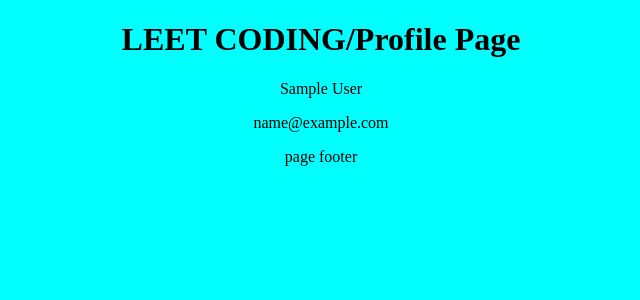
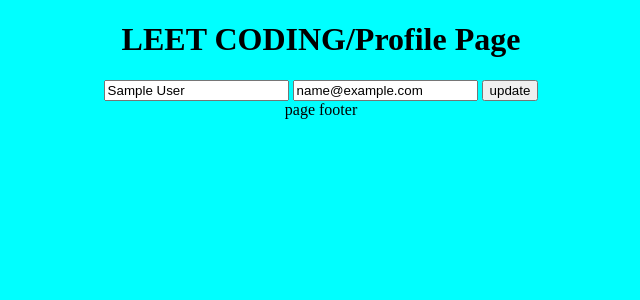
Before and after one commit to PRANJAL19668/codestudio, a Node server app: page /users/profile/600000000000000000000001 in a window 1280 px wide. Shown: the part 70-370 px from the top of the page, without its empty margins (319-959 px from the left). Run offline with Node 20, Linux system fonts and the light colour scheme; a user stored in the database is signed in; tables that the repository leaves empty hold one stand-in row (values such as "Sample post"); some libraries are stand-ins or nearby versions.

Commit message:
add changes in the users_controller.js,users.js,_header.js,user_profile.js

```diff
--- a/controller/users_controller.js
+++ b/controller/users_controller.js
@@ -13,6 +13,51 @@ module.exports.profile = async function (req, res) {
     return res.redirect("back");
   }
 };
+
+//UPDATING PROFILE PAGE
+module.exports.update = async function(req,res){
+  try{
+    //CHECKING UPDATE REQUEST,IF SOMEONE WANTS TO FIDDLE WITH MY ACCOUNT i.e,, ANY LOGGED IN USER CAN EDIT ANY OF THE USER PROFILE,IF I DONT PUT CHECKS HERE.
+    if(req.user.id == req.params.id ){
+      User.findByIdAndUpdate(req.params.id, {name:req.body.name, email: req.body.email});
+      User.findByIdAndUpdate(req.params.id, req.body);
+      return res.redirect('back');
+    } else{
+      //IF SOMEONNE IS FIDDLING WITH MY ACCOUNT.
+      return res .status(401).send('Unauthorized');
+    }
+
+  } catch(err){
+    console.log('Error in updating profile page',err);
+    return res.redirect('back');
+  }
+}
+
+
+
+
+
+
+
+
+
+
+
+
+
+
+
+
+
+
+
+
+
+
+
+
+
+
 // module.exports.profile = async function (req, res) {
 //   if (req.cookies.user_id) {
 //     //check if the cookies with user_id is present or not.
--- a/routes/users.js
+++ b/routes/users.js
@@ -4,9 +4,9 @@ const passport=require('passport');
 
 //defined usersController
 const usersController = require('../controller/users_controller');
-
 //access the usersController
 router.get('/profile/:id', passport.checkAuthentication, usersController.profile);
+router.post('/update/:id',passport.checkAuthentication, usersController.update);
 router.get('/sign-up', usersController.signup);
 router.get('/sign-in', usersController.signin);
 router.post('/create', usersController.create);
--- a/views/_header.ejs
+++ b/views/_header.ejs
@@ -2,6 +2,7 @@
     page header
     <ul>
         <!----if locals.user is present the show user name and print its  sign-out link-->
+        <!----AUTHENTICATION---------->
         <% if (locals.user){ %>
             <li>
                 <a href="/users/profile">
--- a/views/user_profile.ejs
+++ b/views/user_profile.ejs
@@ -2,6 +2,19 @@
 <h1>
         LEET CODING/Profile Page
 </h1>
+<!-------UPDATING PROFILE PAGE----------------------------->
+<!-----AUTHORIZATION CHECKS----------------------->
+<% if(user.id == profile_user.id){%>
+        <!-----If user matches,show only the form-->
+        <form action="/users/update/<%=profile_user.id %>" method="POST">
+        <input type="text" name="name" placeholder="Enter Your Name Here" value="<%=profile_user.name %>" required>
+        <input type="email" name="email" placeholder="Enter Your Email Here" value="<%=profile_user.email %>" required>
+        <input type="submit" value="update">
+        </form>
 
-        <p><%= profile_user.name %></p>
-        <p><%= profile_user.email %></p>
+              <%} else{%>
+                <!----else show only the profile info------->
+                <p><%=profile_user.name%></p>
+                <p><%=profile_user.email %></p>
+
+                <%}%>
```
